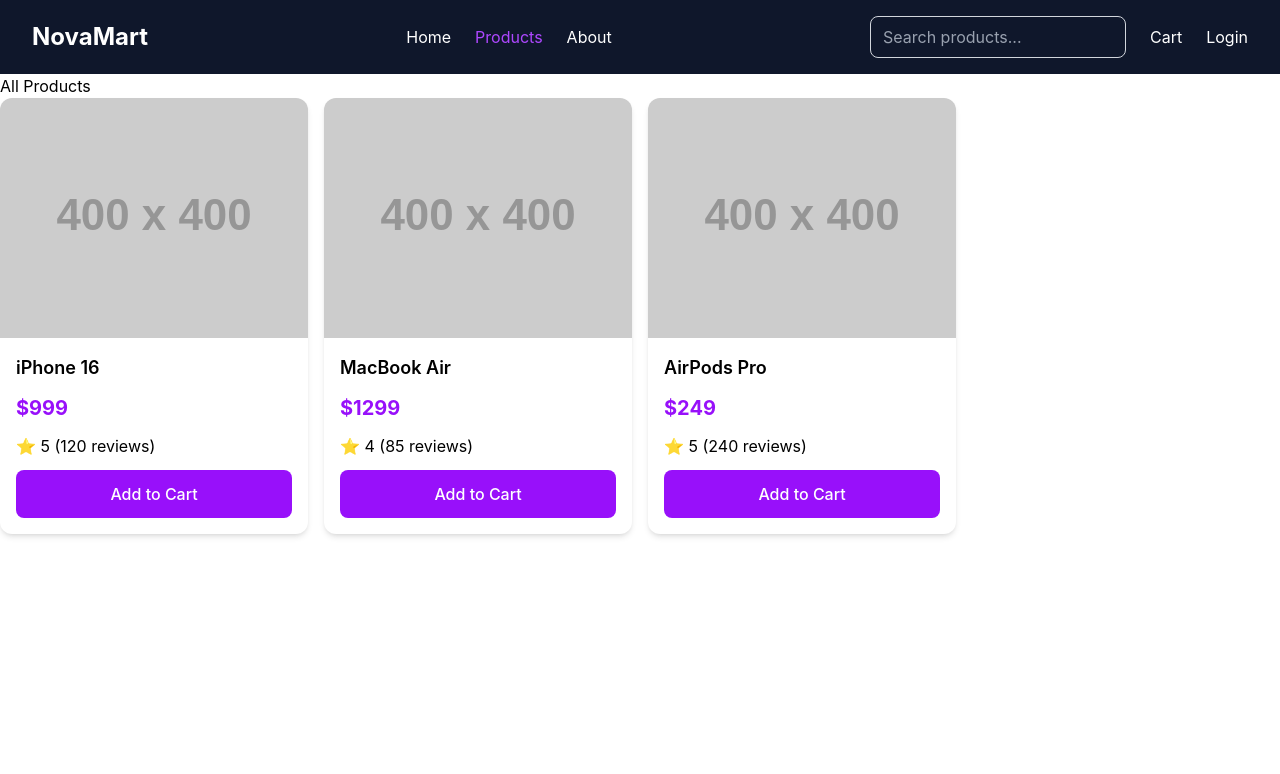
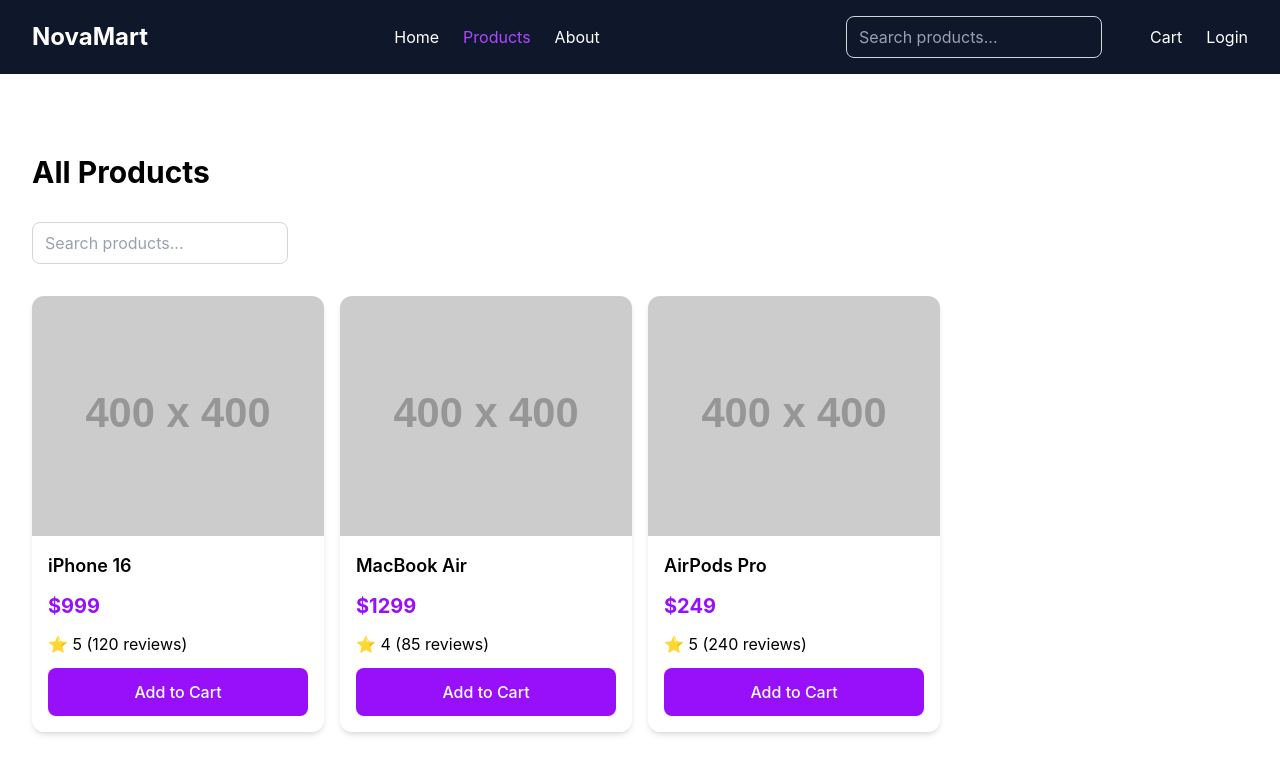
Before and after one commit to anitaAkhoondzade/novamart-react, a React (Vite) app: page /products in a window 1280 px wide. Shown: the top 774 px of the page. Built offline with nearby package versions, Linux system fonts and the light colour scheme.

Commit message:
feat: add product search and reusable NoResults component

```diff
--- /dev/null
+++ b/src/components/common/NoResults.jsx
@@ -0,0 +1,9 @@
+export default function NoResults({ title, description }) {
+  return (
+    <div className="flex flex-col items-center justify-center min-h-75">
+      <h2 className="text-2xl font-bold">{title}</h2>
+
+      <p className="mt-2 text-gray-500">{description}</p>
+    </div>
+  );
+}
--- a/src/components/layout/Navbar.jsx
+++ b/src/components/layout/Navbar.jsx
@@ -1,6 +1,8 @@
+import { useState } from "react";
 import { Link, NavLink } from "react-router-dom";
 
 export default function Navbar() {
+  const [search, setSearch] = useState("");
   return (
     <nav className="bg-slate-900 text-white">
       <div className="flex items-center justify-between  gap-10 max-w-7xl mx-auto px-8 py-4">
@@ -12,7 +14,9 @@
             <NavLink
               to="/"
               className={({ isActive }) =>
-                 isActive ? "text-purple-500" : "text-white hover:text-purple-400"
+                isActive
+                  ? "text-purple-500"
+                  : "text-white hover:text-purple-400"
               }
             >
               Home
@@ -23,7 +27,9 @@
             <NavLink
               to="/products"
               className={({ isActive }) =>
-                 isActive ? "text-purple-500" : "text-white hover:text-purple-400"
+                isActive
+                  ? "text-purple-500"
+                  : "text-white hover:text-purple-400"
               }
             >
               Products
@@ -34,7 +40,9 @@
             <NavLink
               to="/about"
               className={({ isActive }) =>
-                 isActive ? "text-purple-500" : "text-white hover:text-purple-400"
+                isActive
+                  ? "text-purple-500"
+                  : "text-white hover:text-purple-400"
               }
             >
               About
@@ -46,8 +54,11 @@
           <input
             type="search"
             placeholder="Search products..."
+            value={search}
+            onChange={(e) => {setSearch(e.target.value)}}
             className="hidden md:block w-64 rounded-lg border border-gray-300 px-3 py-2 text-gray-300 placeholder:text-gray-400 focus:outline-none focus:ring-2 focus:ring-purple-500"
           />
+          <p>{search}</p>
           <Link to="/cart" className="transition-colors hover:text-purple-400">
             Cart
           </Link>
--- a/src/pages/Products.jsx
+++ b/src/pages/Products.jsx
@@ -1,26 +1,46 @@
+import { useState } from "react";
 import EmptyState from "../components/common/EmptyState";
 import ErrorState from "../components/common/ErrorState";
 import Loading from "../components/common/Loading";
 import ProductsGrid from "../components/product/ProductsGrid";
 import { useProducts } from "../hooks/useProducts";
+import NoResults from "../components/common/NoResults";
 
 export default function Products() {
-  const {products, loading, error} = useProducts();
+  const { products, loading, error } = useProducts();
+  const [search, setSearch] = useState("");
 
-  {
-    if (loading) return <Loading />;
-  }
-  {
-    if (error) return <ErrorState />;
-  }
-  {
-    if (products.length === 0) return <EmptyState />;
-  }
+  const normalizedSearch = search.toLowerCase();
+
+  const filteredProducts = products.filter((product) =>
+    product.title.toLowerCase().includes(normalizedSearch),
+  );
+
+  if (loading) return <Loading />;
+
+  if (error) return <ErrorState />;
+
+  if (products.length === 0) return <EmptyState />;
 
   return (
-    <>
-      <h1>All Products</h1>
-      <ProductsGrid products={products} />
-    </>
+    <section>
+      <div className="max-w-7xl mx-auto px-8 py-20">
+        <h2 className="text-3xl font-bold">All Products</h2>
+        <input
+          type="search"
+          placeholder="Search products..."
+          value={search}
+          onChange={(e) => {
+            setSearch(e.target.value);
+          }}
+          className="w-64 rounded-lg border border-gray-300 px-3 py-2 my-8 text-gray-300 placeholder:text-gray-400 focus:outline-none focus:ring-2 focus:ring-purple-500"
+        />
+        {filteredProducts.length === 0 ? (
+          <NoResults title="No products found" description={`No products found for "${search}". Try another search.`} />
+        ) : (
+          <ProductsGrid products={filteredProducts} />
+        )}
+      </div>
+    </section>
   );
 }
```
